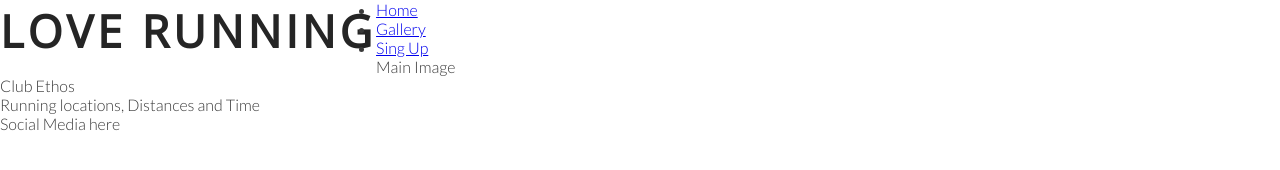
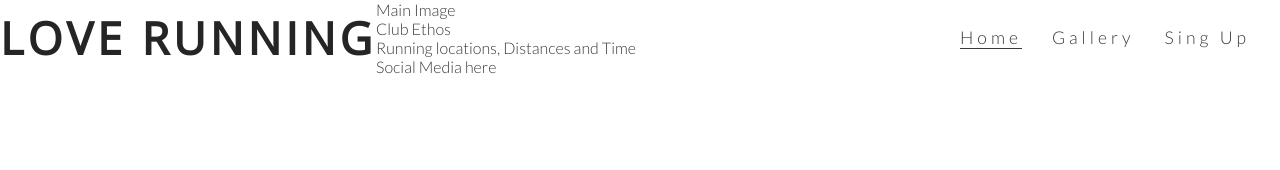
Before and after one commit to mcp321/mylove-running-project, a plain HTML site: page index.html in a window 1280 px wide. Drawn offline with nearby package versions, Linux system fonts and the light colour scheme.

Commit message:
style navigation links

```diff
--- a/assets/css/style.css
+++ b/assets/css/style.css
@@ -26,3 +26,30 @@
     float: left;
     font-size: 280%;
 }
+#menu {
+    font-size: 110%;
+    letter-spacing: 4px;
+}
+
+#menu, #logo{
+    line-height: 75px;
+}
+
+#menu li{
+    float: right;
+    list-style-type: none;
+    margin-right: 30px;
+}
+
+#menu a {
+    text-decoration: none;
+    color: inherit;
+}
+
+#menu a:hover{
+    border-bottom: 1px solid #3a3a3a;
+}
+
+.active {
+    border-bottom: 1px solid #3a3a3a;
+}
--- a/index.html
+++ b/index.html
@@ -1,5 +1,6 @@
 <!DOCTYPE html>
 <html lang="en">
+
 <head>
     <meta charset="UTF-8">
     <meta http-equiv="X-UA-Compatible" content="IE=edge">
@@ -10,22 +11,24 @@
     <link rel="stylesheet" href="assets/css/style.css">
     <title>Love Running</title>
 </head>
+
 <body>
     <header>
         <a href="index.html">
             <h1 id="logo">Love Running</h1>
         </a>
         <nav>
-            <ul>
+            <ul id="menu">
                 <li>
-                    <a href="idenx.html">Home</a>
-            </li>
-            <li>
-                <a href="#">Gallery</a>
+                    <a href="#">Sing Up</a>
                 </li>
                 <li>
-                <a href="#">Sing Up</a>
+                    <a href="#">Gallery</a>
                 </li>
+                <li>
+                    <a href="idenx.html" class="active">Home</a>
+                </li>
+
             </ul>
         </nav>
 
@@ -43,4 +46,5 @@
         Social Media here
     </footer>
 </body>
+
 </html>
```
